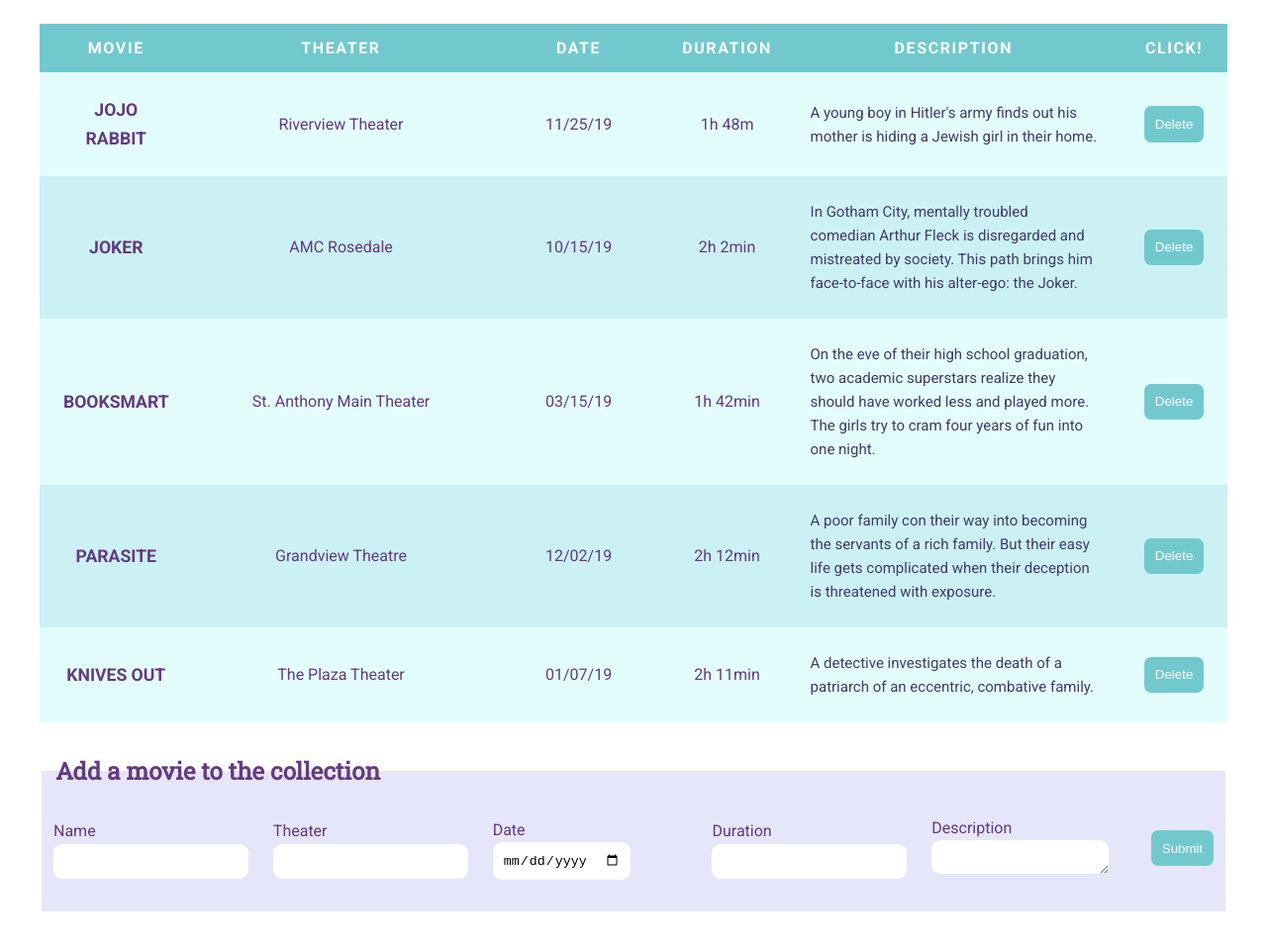
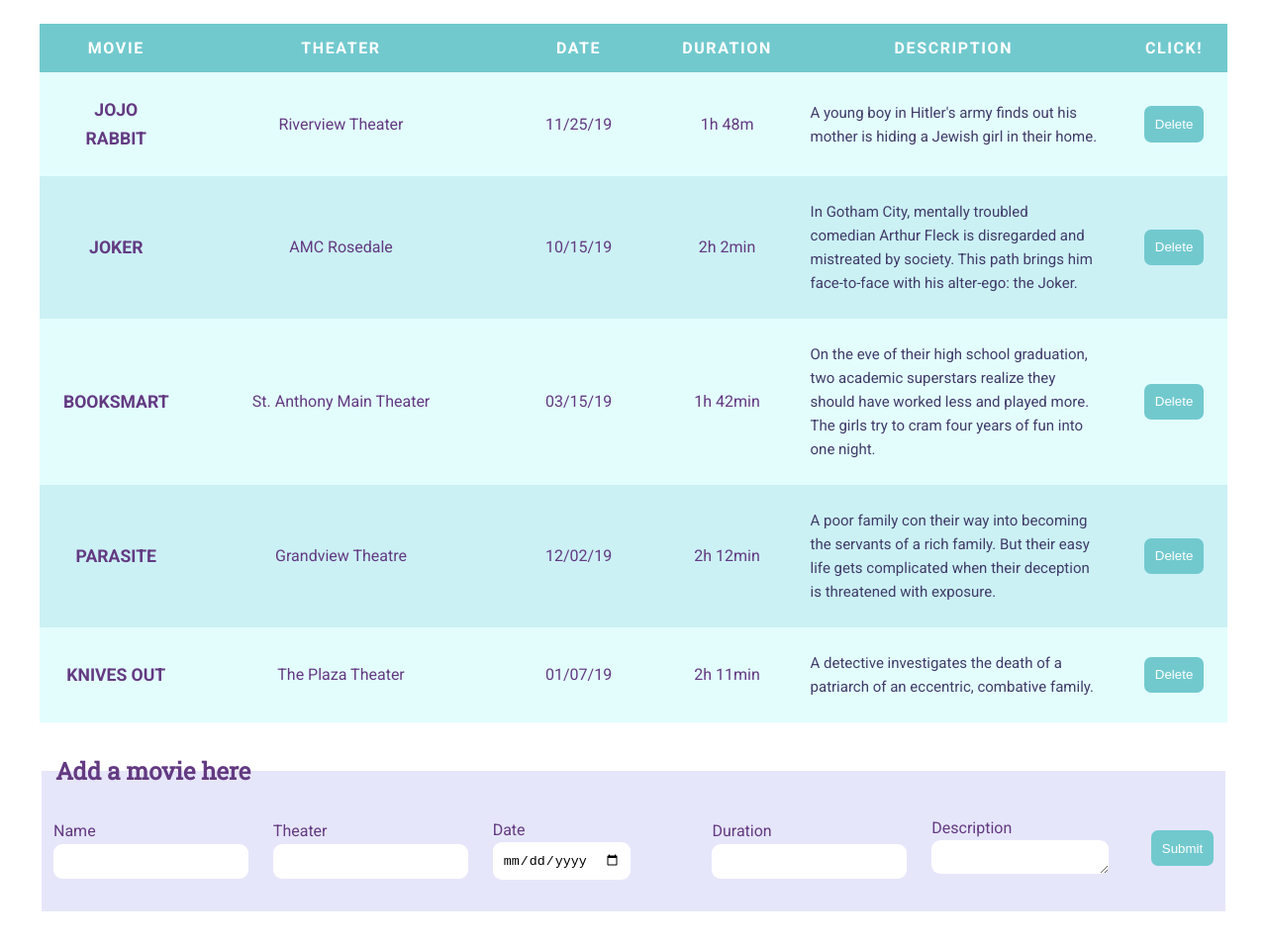
Before and after one commit to ivineb/wk2, a website: page 8.a-collection/index.html in a window 1280 px wide. Shown: the part 107-1066 px from the top of the page at 99% size. Drawn offline with nearby package versions, Linux system fonts and the light colour scheme.

Commit message:
changed text in legend

```diff
--- a/8.a-collection/index.html
+++ b/8.a-collection/index.html
@@ -37,7 +37,7 @@
                 <form v-on:submit.prevent="submitHandler" class="new-movie-form">
                     <fieldset>
 
-                        <legend>Add a movie to the collection</legend>
+                        <legend>Add a movie here</legend>
                         <div>
                             <label for="name">Name</label>
                             <input id="name" type="text" v-model="newMovieObj.name">
--- a/8.a-collection/style.css
+++ b/8.a-collection/style.css
@@ -81,8 +81,8 @@ textarea {
     align-items: center;
     color: #633a82;
     background: lavender;
+    max-width: 1295px;
     border: none;
-    max-width: 1295px;
 }
 
 .new-movie-form div {
```
